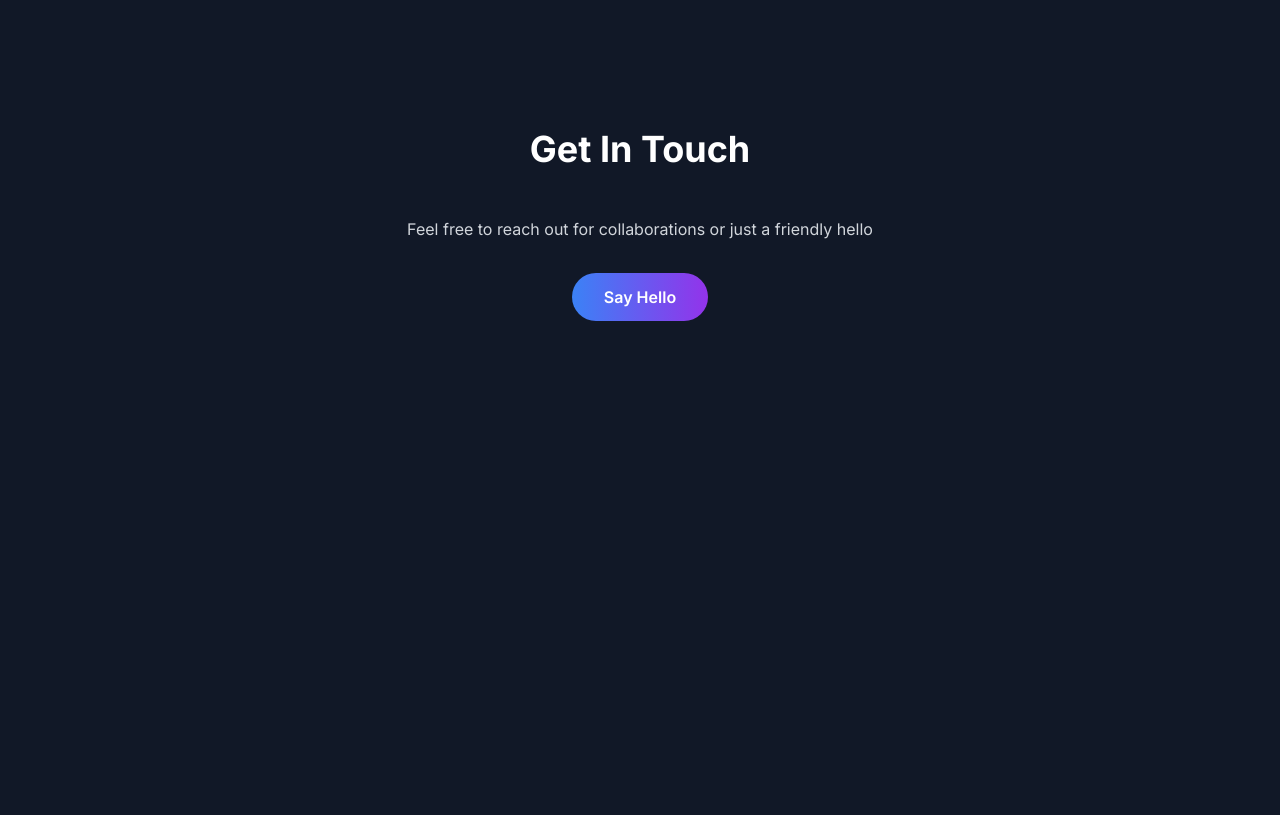
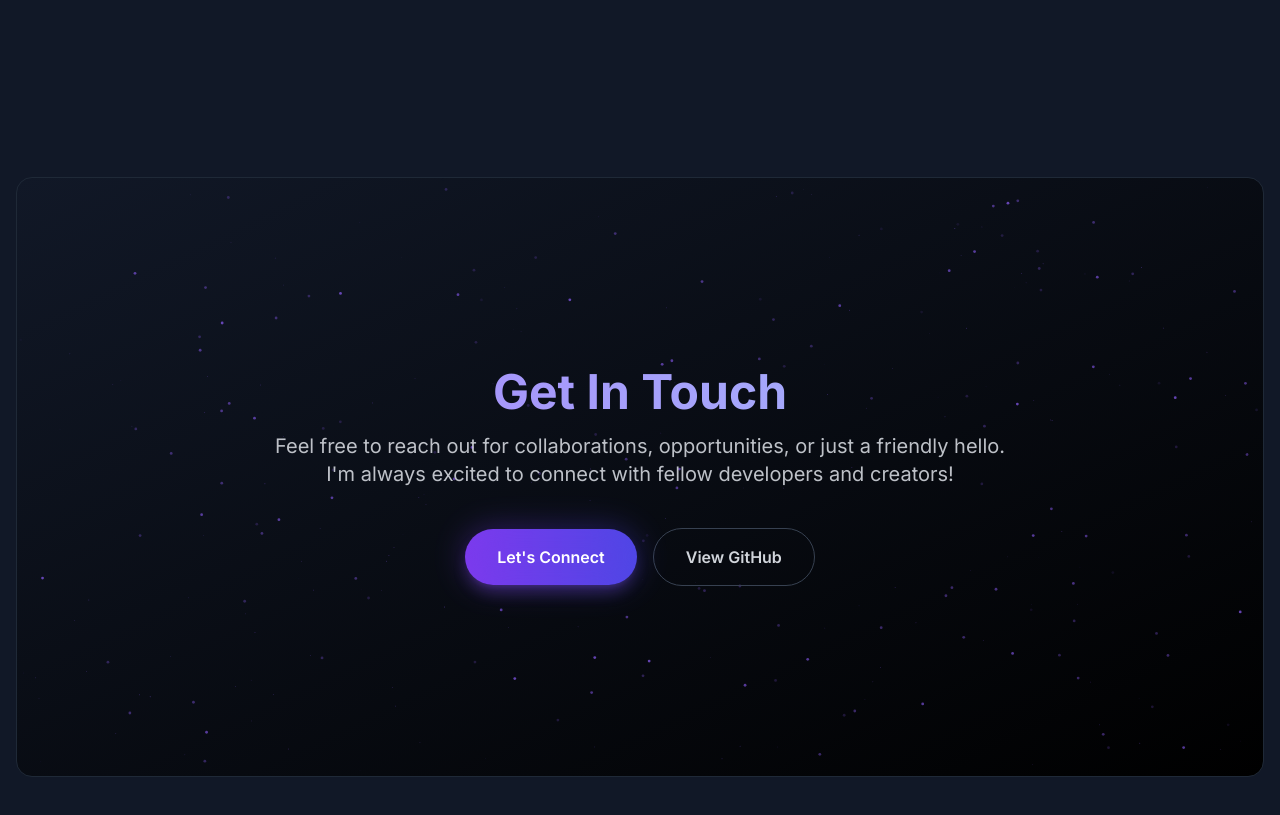
Before and after one commit to ibrahimsezer/ibrahimsezer.github.io, a React (Create React App) app in the folder client/: page /#/ in a window 1280 px wide. Shown: the part 4700-5515 px from the top of the page. Before the commit the page ends 5101 px from the top, so only its background shows below. Built offline with nearby package versions, Linux system fonts and the light colour scheme.

Commit message:
Added Particles UI

```diff
--- a/client/src/App.js
+++ b/client/src/App.js
@@ -7,6 +7,8 @@ import { useInView } from 'react-intersection-observer';
 import { TypingAnimation } from './components/magicui/typing-animation.tsx';
 import {MarqueeDemo} from './components/basic-components/marquee-components.tsx'
 import MediumButton from './components/basic-components/medium-button.jsx';
+import {ParticlesDemo} from './components/basic-components/particles.tsx';
+
 
 function App() {
   return (
@@ -226,6 +228,7 @@ function App() {
         </div>
       </Section>
       {/* Medium Articles Section */}
+
       <Section id="medium-articles" title="My Latest Medium Articles">
         <MarqueeDemo></MarqueeDemo>
       <div className="my-5 mt-8 flex justify-center">
@@ -234,18 +237,9 @@ function App() {
 
       </Section>
       {/* Contact Section */}
-      <Section id="contact" title="Get In Touch">
-        <div className="text-center max-w-2xl mx-auto">
-          <p className="text-gray-300 mb-8">
-            Feel free to reach out for collaborations or just a friendly hello
-          </p>
-          <a
-            href="mailto:ibrahimsezer.ceng@gmail.com"
-            className="inline-block px-8 py-3 bg-gradient-to-r from-blue-500 to-purple-600 rounded-full text-white font-semibold hover:opacity-90 transition-opacity"
-          >
-            Say Hello
-          </a>
-        </div>
+
+      <Section id="contact" title="">
+      <ParticlesDemo></ParticlesDemo>
       </Section>
 
       {/* Navigation */}
--- a/client/src/components/basic-components/particles.tsx
+++ b/client/src/components/basic-components/particles.tsx
@@ -1,23 +1,46 @@
 "use client";
 
 import { useEffect, useState } from "react";
-
 import Particles from "../../components/magicui/particles";
 
 export function ParticlesDemo() {
-  const [color, setColor] = useState("#ffffff");
+  const [color, setColor] = useState("#8B5CF6"); // Modern purple color
 
   return (
-    <div className="relative flex h-[500px] w-full flex-col items-center justify-center overflow-hidden rounded-lg border bg-background md:shadow-xl">
-      <span className="pointer-events-none z-10 whitespace-pre-wrap text-center text-8xl font-semibold leading-none">
-        Particles
-      </span>
+    <div className="relative min-h-[600px] w-full flex flex-col items-center justify-center overflow-hidden rounded-2xl border border-gray-800 bg-gradient-to-br from-gray-900 to-black p-8">
+      <div className="relative z-10 text-center max-w-3xl mx-auto px-4">
+        <h2 className="text-4xl md:text-5xl font-bold bg-clip-text text-transparent bg-gradient-to-r from-violet-400 to-indigo-300 mb-4 animate-fade-in">
+          Get In Touch
+        </h2>
+        <p className="text-lg md:text-xl text-gray-300/90 mb-10 leading-relaxed">
+          Feel free to reach out for collaborations, opportunities, or just a friendly hello.
+          I'm always excited to connect with fellow developers and creators!
+        </p>
+        <div className="flex flex-col sm:flex-row gap-4 justify-center items-center">
+          <a
+            href="mailto:ibrahimsezer.ceng@gmail.com"
+            className="group relative px-8 py-4 bg-gradient-to-r from-violet-600 to-indigo-600 rounded-full text-white font-semibold shadow-lg shadow-violet-500/25 hover:shadow-violet-500/40 transition-all duration-300 hover:-translate-y-1"
+          >
+            <span className="relative z-10">Let's Connect</span>
+            <div className="absolute inset-0 rounded-full bg-gradient-to-r from-violet-600/50 to-indigo-600/50 blur-lg group-hover:blur-xl transition-all duration-300 opacity-75"></div>
+          </a>
+          <a
+            href="https://github.com/ibrahimsezer"
+            target="_blank"
+            rel="noopener noreferrer"
+            className="px-8 py-4 rounded-full text-gray-300 font-semibold border border-gray-700 hover:border-violet-500/50 hover:text-white transition-all duration-300 hover:-translate-y-1"
+          >
+            View GitHub
+          </a>
+        </div>
+      </div>
       <Particles
         className="absolute inset-0 z-0"
-        quantity={100}
-        ease={80}
+        quantity={150}
+        ease={100}
         color={color}
         refresh
+        staticity={30}
       />
     </div>
   );
```
